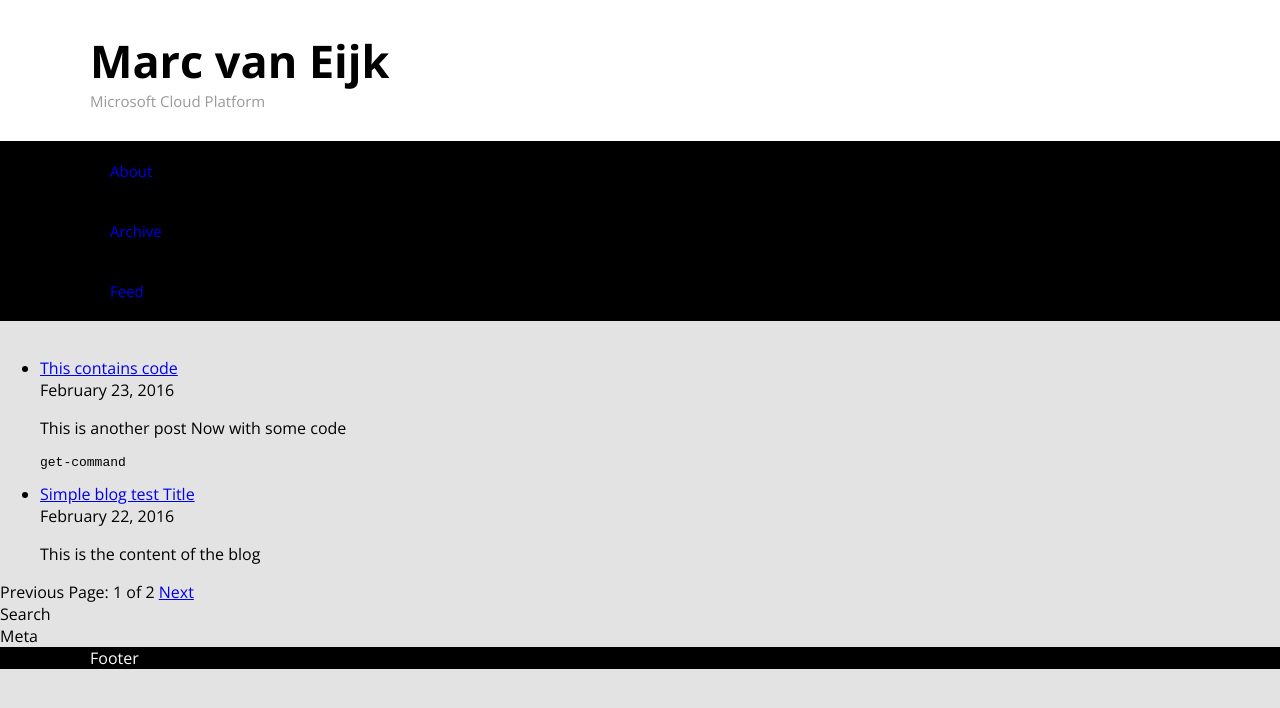
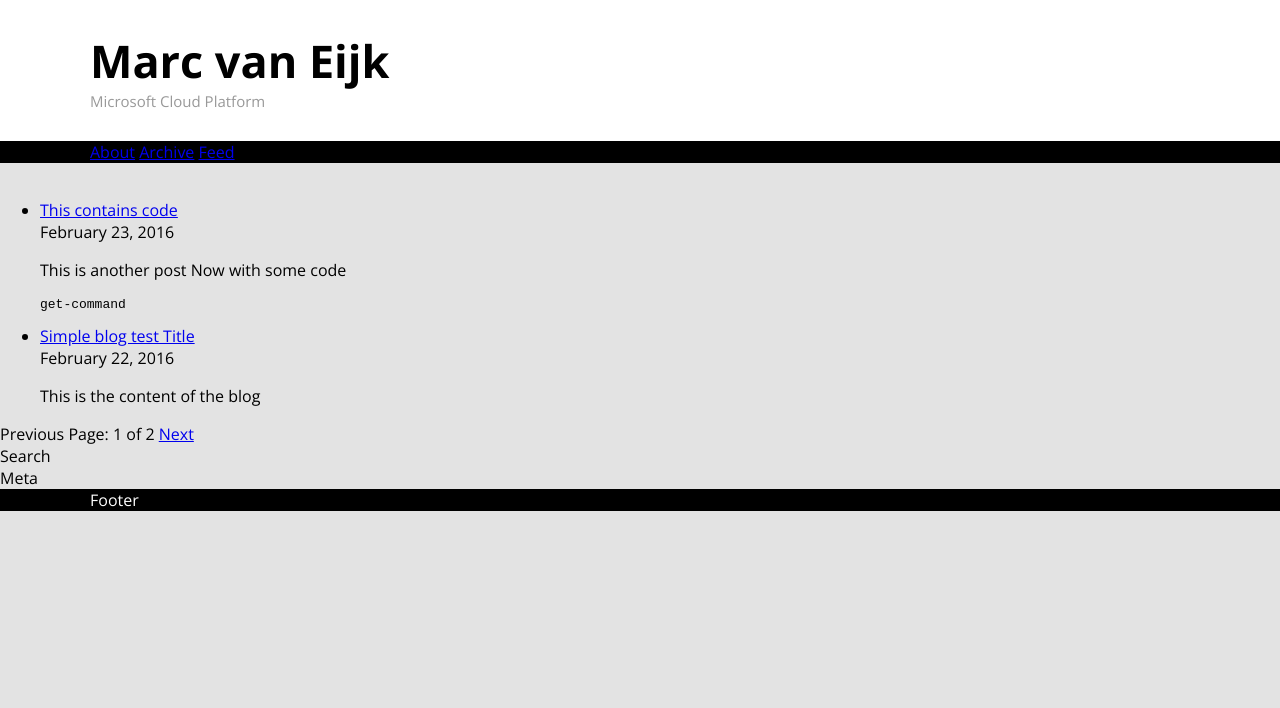
Before and after one commit to marcvaneijkdemo/marcvaneijkdemo.github.io, a Jekyll site: the page built from index.html, in a window 1280 px wide. Shown: the top 708 px of the page. Built offline with Jekyll 4.4.1, drawn with Linux system fonts in a browser that asks for light colours; the list of posts is cut into pages by our own code.

Commit message:
Update default.html

```diff
--- a/_layouts/default.html
+++ b/_layouts/default.html
@@ -5,7 +5,7 @@
     <!-- link to site stylesheet -->
     <link rel="stylesheet" type="text/css" href="/css/layout.css">
     <link rel="stylesheet" type="text/css" href="/css/header.css">
-    <link rel="stylesheet" type="text/css" href="/css/menu.css">
+    <!--link rel="stylesheet" type="text/css" href="/css/menu.css" -->
     <link rel="stylesheet" type="text/css" href="/css/footer.css">
     <!-- link to external stylesheet -->
     <link rel="stylesheet" type="text/css" href="https://fonts.googleapis.com/css?family=Open+Sans:300,300italic,regular,italic,600,600italic,700,700italic,800,800italic">
```
